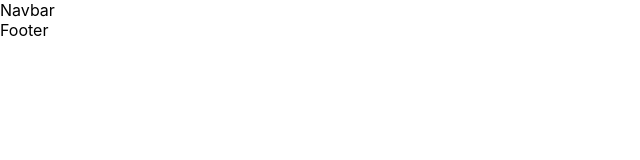
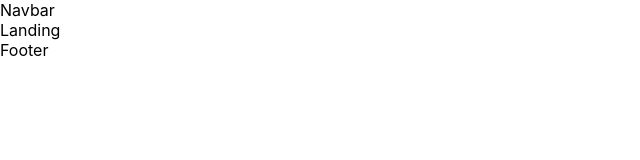
Before and after one commit to WebDevRaul/Live-currency, a React (Create React App) app: page / in a window 1280 px wide. Shown: the top 160 px of the page, without its empty margins (0-640 px from the left). Built offline with nearby package versions, Linux system fonts and the light colour scheme.

Commit message:
fixed route path for Landing and added axios

```diff
--- a/package.json
+++ b/package.json
@@ -3,6 +3,7 @@
   "version": "0.1.0",
   "private": true,
   "dependencies": {
+    "axios": "^0.18.0",
     "react": "^16.5.2",
     "react-dom": "^16.5.2",
     "react-redux": "^5.0.7",
--- a/src/App.js
+++ b/src/App.js
@@ -16,7 +16,7 @@
       <Router>
         <div className='wrapper'>
           <Navbar />
-            <Route  exact path='/landing' component={Landing} />
+            <Route  exact path='/' component={Landing} />
             <Route  exact path='/live-currency' component={LiveCurrency} />
           <Footer />
         </div>
```
Also changed, not shown: 1 other file (tests, documents, lock files or other folders).
